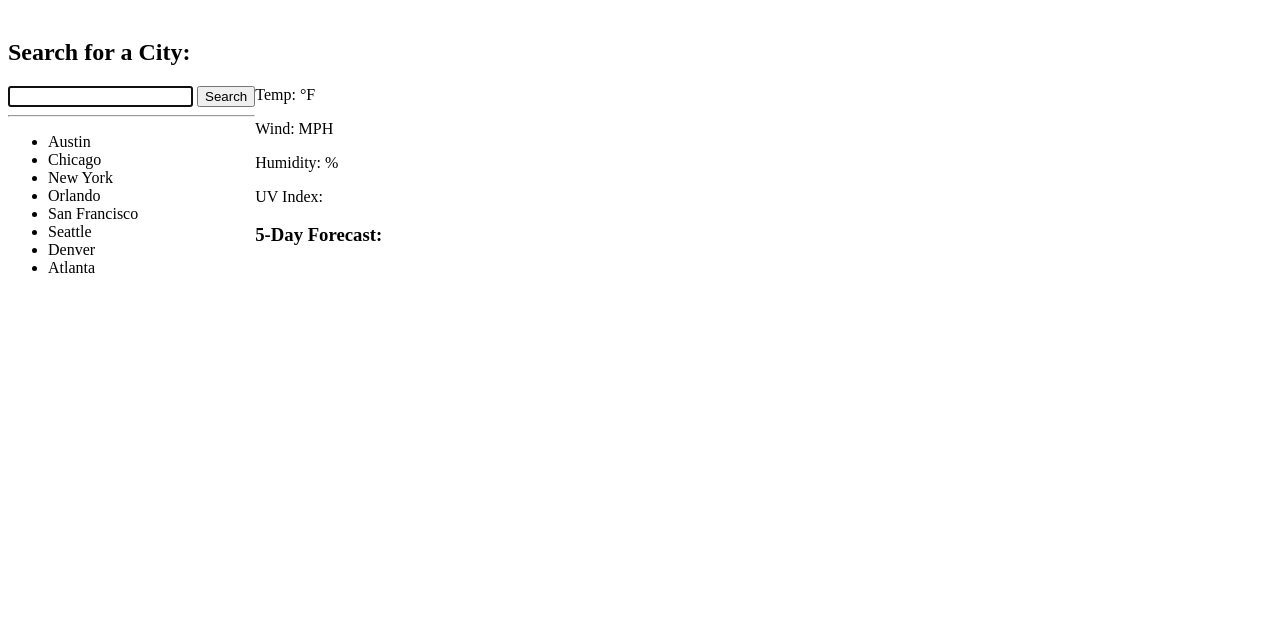
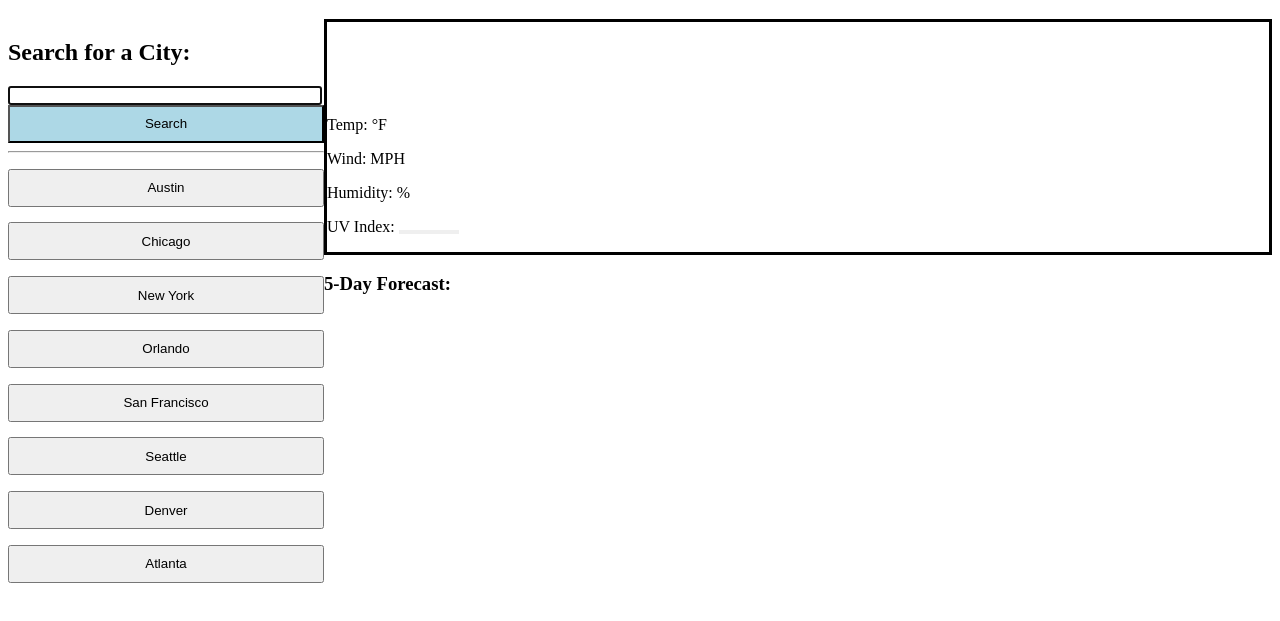
Before and after one commit to Disha2022/weather_dashboard, a plain HTML site: page index.html in a window 1280 px wide. Shown: the part 61-682 px from the top of the page. Drawn offline with nearby package versions, Linux system fonts and the light colour scheme.

Commit message:
add button styles

```diff
--- a/assets/css/style.css
+++ b/assets/css/style.css
@@ -5,16 +5,58 @@ h1 {
     color: white;
     flex-wrap: wrap;
 }
+
+img{
+    height: 2em;
+}
 main {
     display: flex;
 }
 
+.search{
+    width: 25%;
+}
+button {
+    width: 100%;
+    padding: 3%;
+}
+input {
+    width: 98%;
+    border-width:2%;
+    padding: 0;
+}
+.btn {
+    background-color: lightblue;
+}
+
+ul {
+    list-style-type:none;
+    padding-inline-start: 0;
+}
+.search li {
+    margin-bottom: 5%;
+}
+
+.weather {
+    width: 75%;
+}
+#current-weather{
+    border: black;
+    border-style: solid;
+}
+#current-uv {
+    width: auto;
+    padding-top: 0;
+    padding-bottom: 0;
+    color: white;
+}
 .bad-uv {
     background-color: darkred;
 }
 .medium-uv {
     background-color: lightcoral;
+    color: black;
 }
 .good-uv {
-    background-color: lightgreen;
+    background-color: darkgreen;
 }
--- a/assets/js/script.js
+++ b/assets/js/script.js
@@ -21,12 +21,15 @@ $(function () {
     }
     function addCityHistoryListItem(cityName) {
         var myLi = $("<li></li>");
-        myLi.text(cityName);
+        var myBtn = $("<button></button>")
+        myBtn.text(cityName);
+        myLi.append(myBtn);
         myLi.on("click", function (event) {
             inputCity.value = $(this).text()
             formSubmitHandler(event);
         })
         citiesHistory.append(myLi);
+
     }
 
 
@@ -99,7 +102,7 @@ $(function () {
 
     // API gives unix UTC
     // this must be x1000 to convert to JS Date
-    function formatDate(dt){
+    function formatDate(dt) {
         return new Date(dt * 1000).toLocaleDateString(
             'en-us' // this gives MM/DD/YYYY
         );
--- a/index.html
+++ b/index.html
@@ -41,7 +41,7 @@
           <p> Temp: <span id="current-temp"></span>&deg;F</p>
           <p> Wind: <span id="current-wind"></span> MPH</p>
           <p> Humidity: <span id="current-humidity"></span> %</p>
-          <p> UV Index: <span id="current-uv"></span></p>
+          <p> UV Index: <button id="current-uv"></button></p>
         </div>
       </section>
 
```
Lines whose indentation alone changed are shown as unchanged.
